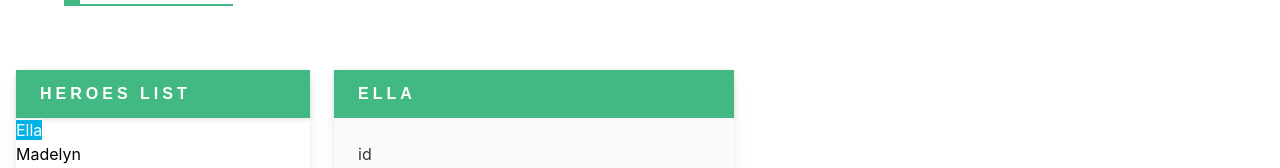
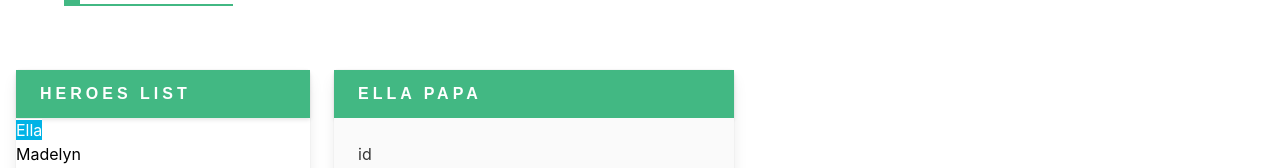
Before and after one commit to bigmosi/vue-app-3, a Vue app: page / in a window 1280 px wide. Both pictures are taken after a click on the link "Ella". Shown: the part 148-316 px from the top of the page. Built offline with nearby package versions, Linux system fonts and the light colour scheme.

Commit message:
computed properties

```diff
--- a/src/components/heroes.vue
+++ b/src/components/heroes.vue
@@ -23,11 +23,10 @@
         </div>
         <div class="notification is-info" v-show="message">{{ message }}</div>
       </div>
-
       <div class="column is-4" v-if="selectedHero">
         <div class="card">
           <header class="card-header">
-            <p class="card-header-title">{{ selectedHero.firstName }}</p>
+            <p class="card-header-title">{{ fullName }}</p>
           </header>
           <div class="card-content">
             <div class="content">
@@ -81,7 +80,6 @@
     </div>
   </div>
 </template>
-
 <script>
 const ourHeroes = [
   {
@@ -118,6 +116,11 @@ export default {
       message: '',
     }
   },
+  computed: {
+    fullName() {
+      return `${this.selectedHero.firstName} ${this.selectedHero.lastName}`;
+    }
+  },
   methods: {
     handleTheCapes(newValue) {
       const value = parseInt(newValue, 10);
```
